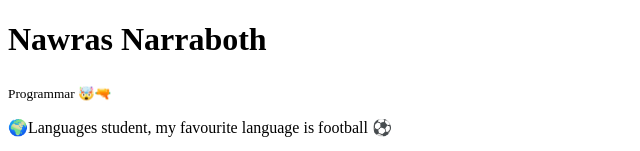
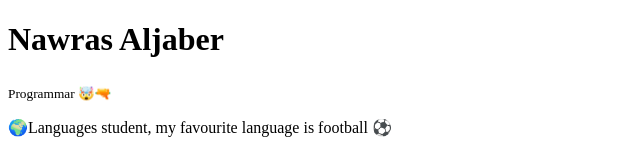
Before and after one commit to Nawras00/profile, a plain HTML site: page index.html in a window 1280 px wide. Shown: the top 151 px of the page, without its empty margins (0-640 px from the left). Drawn offline with Linux system fonts and the light colour scheme.

Commit message:
my personal page

```diff
--- a/index.html
+++ b/index.html
@@ -5,7 +5,7 @@
   <title>THE NAWRAS</title>
 </head>
 <body>
-  <h1>Nawras Narraboth</h1>
+  <h1>Nawras Aljaber</h1>
   <sub>Programmar 🤯🔫</sub>
   <p>🌍Languages student, my favourite language is football ⚽</p>
    <p>I Love poetry📜 History and old civilizations 💭</p>
```
